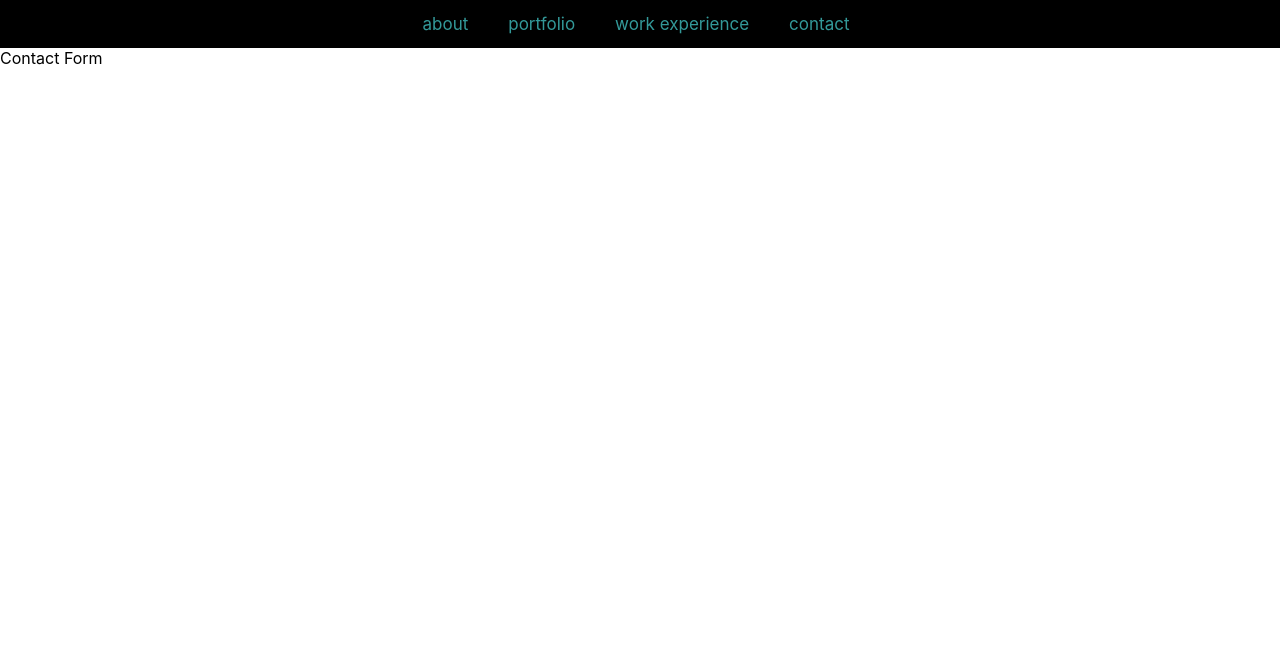
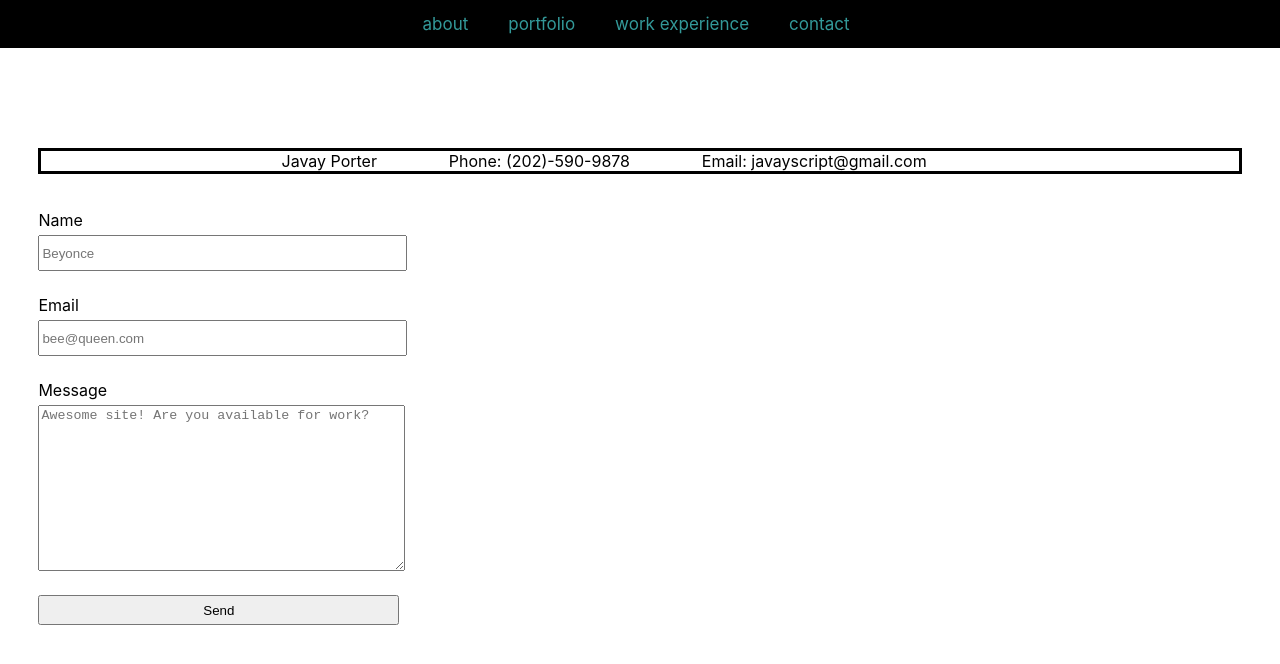
Before and after one commit to javayporter/javayporter-portfolio, a React (Create React App) app: page /contact in a window 1280 px wide. Shown: the top 664 px of the page. Built offline with nearby package versions, Linux system fonts and the light colour scheme.

Commit message:
use emailJS to allow users to emails via form

```diff
--- a/package.json
+++ b/package.json
@@ -3,13 +3,17 @@
   "version": "0.1.0",
   "private": true,
   "dependencies": {
+    "@emailjs/browser": "^3.7.0",
     "@testing-library/jest-dom": "^5.16.5",
     "@testing-library/react": "^13.3.0",
     "@testing-library/user-event": "^13.5.0",
+    "bootstrap": "^5.2.0",
     "react": "^18.2.0",
+    "react-bootstrap": "^2.5.0",
     "react-dom": "^18.2.0",
     "react-router-dom": "^6.3.0",
     "react-scripts": "5.0.1",
+    "react-toastify": "^9.0.8",
     "web-vitals": "^2.1.4"
   },
   "scripts": {
--- a/src/components/Contact/index.js
+++ b/src/components/Contact/index.js
@@ -1,4 +1,59 @@
+import "./index.scss";
+import React, { useState, useEffect, useRef } from "react";
+import ContactBox from "../contactBox";
+import emailjs from "@emailjs/browser";
+import { ToastContainer, toast } from "react-toastify";
+import "react-toastify/dist/ReactToastify.css";
+
 const Contact = () => {
-  return <div>Contact Form</div>;
+  const service_id = "service_2eqmzxj";
+  const template_id = "template_bssaxak";
+  const public_key = "dLEIsSAW_vhF5P7go";
+
+  const form = useRef();
+  const notify = () => {
+    toast("Wow so easy!");
+    console.log("it worked");
+  };
+
+  const sendEmail = (e) => {
+    e.preventDefault();
+
+    emailjs.sendForm(service_id, template_id, form.current, public_key).then(
+      (result) => {
+        console.log(result.text);
+        console.log("message sent.");
+        e.target.reset();
+      },
+      (error) => {
+        console.log(error.text);
+      }
+    );
+  };
+
+  return (
+    <div>
+      <ContactBox />
+      <form ref={form} onSubmit={sendEmail}>
+        <label>Name</label>
+        <input type="text" name="from_name" placeholder="Beyonce" />
+        <label>Email</label>
+        <input type="email" name="reply_to" placeholder="bee@queen.com" />
+
+        <label>Message</label>
+        <textarea
+          name="message"
+          placeholder="Awesome site! Are you available for work?"
+        ></textarea>
+        <input
+          className="send_button"
+          type="submit"
+          value="Send"
+          onClick={notify}
+        />
+        <ToastContainer />
+      </form>
+    </div>
+  );
 };
 export default Contact;
--- /dev/null
+++ b/src/components/Contact/index.scss
@@ -0,0 +1,38 @@
+input,
+label,
+textarea {
+  display: block;
+  width: 30%;
+}
+
+input,
+textarea {
+  margin-bottom: 2%;
+}
+
+// form {
+//   margin-left: 25%;
+//   margin-right: 25%;
+// }
+
+label {
+  position: relative;
+  text-align: left;
+  margin-bottom: 5px;
+  page-break-after: always;
+}
+
+input {
+  position: relative;
+  page-break-after: always;
+  height: 30px;
+}
+
+textarea {
+  margin-right: 10px;
+  height: 12em;
+}
+
+.contact-box {
+  display: block;
+}
--- a/src/components/Layout/index.js
+++ b/src/components/Layout/index.js
@@ -1,11 +1,15 @@
 import Navbar from "../Navbar";
 import { Outlet } from "react-router-dom";
+import "./index.scss";
 
 const Layout = () => {
   return (
     <div>
       <Navbar />
-      <Outlet />
+
+      <div className="app">
+        <Outlet />
+      </div>
     </div>
   );
 };
--- /dev/null
+++ b/src/components/Layout/index.scss
@@ -0,0 +1,4 @@
+.app {
+  margin-left: 3%;
+  margin-right: 3%;
+}
--- a/src/components/Navbar/index.scss
+++ b/src/components/Navbar/index.scss
@@ -10,6 +10,7 @@ $font-size: 40px;
   padding: 14px 16px;
   text-decoration: none;
   font-size: 17px;
+  margin-bottom: 100px;
 }
 
 .links {
--- /dev/null
+++ b/src/components/contactBox/index.js
@@ -0,0 +1,13 @@
+import "./index.scss";
+
+const ContactBox = () => {
+  return (
+    <div className="contact-box">
+      <div className="info">Javay Porter</div>
+      <div className="info">Phone: (202)-590-9878</div>
+      <div className="info">Email: javayscript@gmail.com</div>
+    </div>
+  );
+};
+
+export default ContactBox;
--- /dev/null
+++ b/src/components/contactBox/index.scss
@@ -0,0 +1,13 @@
+.contact-box {
+  display: block;
+  text-align: center;
+  border: solid;
+  margin-bottom: 3%;
+}
+
+.info {
+  text-align: center;
+  display: inline-block;
+  margin-right: 6%;
+  color: black;
+}
```
Also changed, not shown: 1 other file (tests, documents, lock files or other folders).
